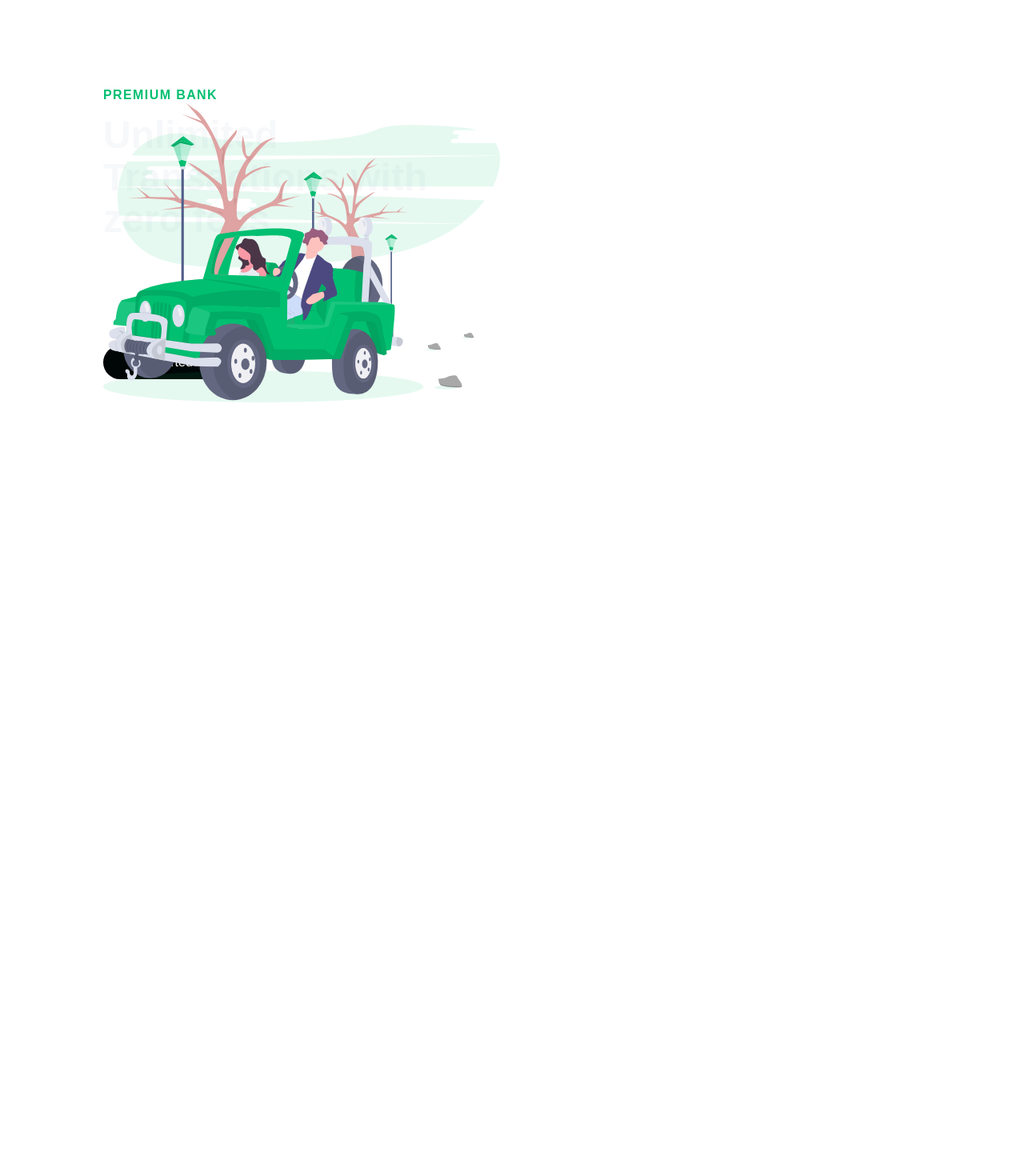
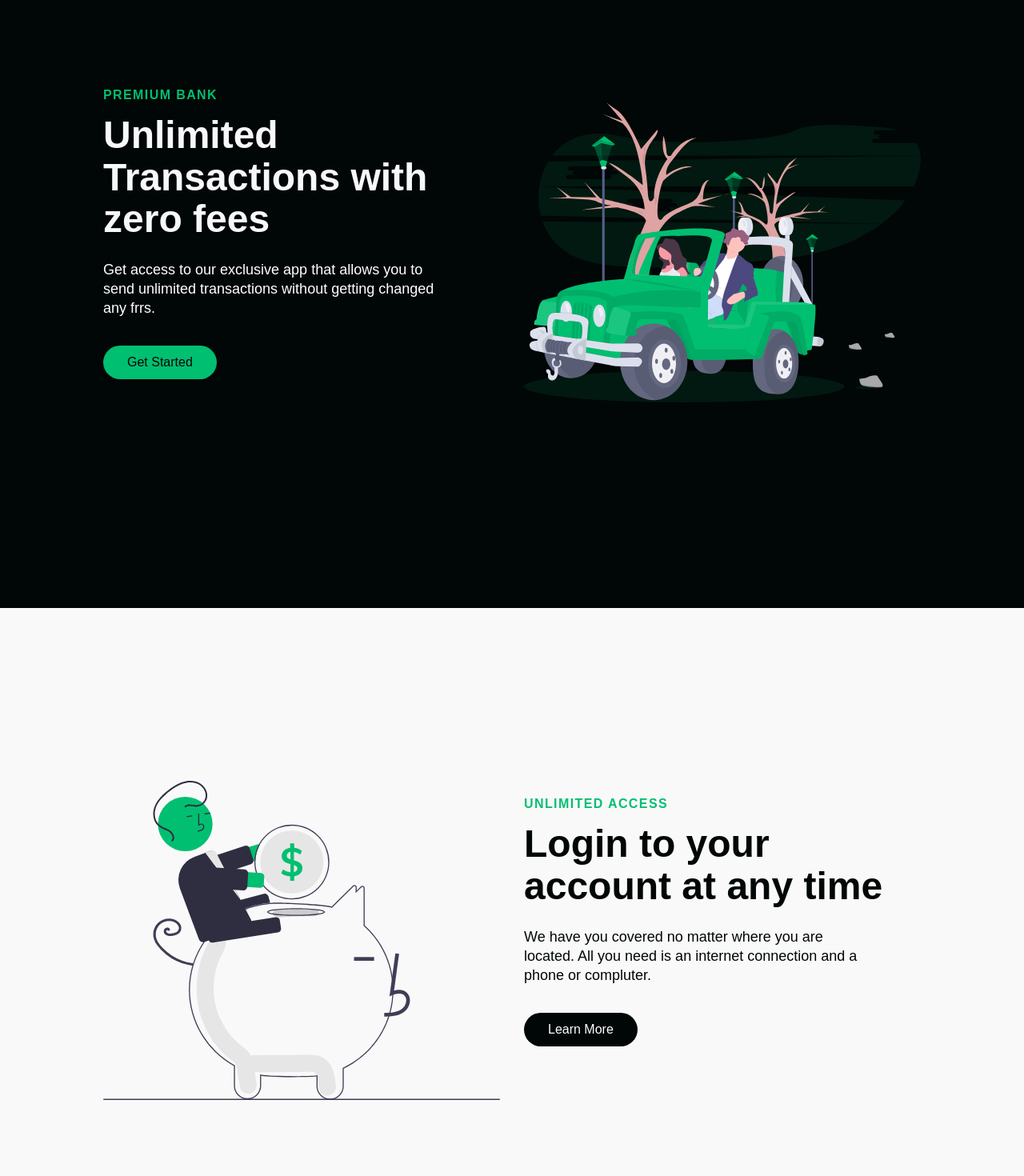
Before and after one commit to izoilj/Responsive_ReactWeb, a React (Create React App) app: page / in a window 1280 px wide. Shown: the part 900-2370 px from the top of the page at 80% size. Before the commit the page ends 1660 px from the top, so only its background shows below. Built offline with nearby package versions, Linux system fonts and the light colour scheme; a web font is replaced by a local one.

Commit message:
Add InfoSection for About Discover Signup pages

```diff
--- a/src/components/InfoSection/Data.js
+++ b/src/components/InfoSection/Data.js
@@ -8,10 +8,46 @@ export const homeObjOne = {
   description:
     "Get access to our exclusive app that allows you to send unlimited transactions without getting changed any frrs.",
   buttonLabel: "Get Started",
-  imgStart: false,
-  img: require("../../assets/images/svg-1.svg"),
+  imgStart: false, //이미지 왼쪽에, true로 바꾸면 이미지가 오른쪽으로 바뀐다
+  img: require("../../assets/images/svg-1.svg"), //실제 화면에 불러와지지 않음....
   alt: "Car",
   dark: true,
   primary: true,
   darkText: false,
 };
+
+export const homeObjTwo = {
+  id: "discover",
+  lightBg: true,
+  lightText: false,
+  lightTextDesc: false,
+  topLine: "Unlimited Access",
+  headline: "Login to your account at any time",
+  description:
+    "We have you covered no matter where you are located. All you need is an internet connection and a phone or compluter.",
+  buttonLabel: "Learn More",
+  imgStart: true,
+  img: require("../../assets/images/svg-2.svg"),
+  alt: "Pig",
+  dark: false,
+  primary: false,
+  darkText: true,
+};
+
+export const homeObjThree = {
+  id: "signup",
+  lightBg: true,
+  lightText: false,
+  lightTextDesc: false,
+  topLine: "Join our Team",
+  headline: "Creating an account is extremely easy",
+  description:
+    "Get everything set up and ready in under 1- minutes. All you need to do is add your information and yo're ready to go.",
+  buttonLabel: "Start Now",
+  imgStart: true,
+  img: require("../../assets/images/svg-3.svg"),
+  alt: "Report",
+  dark: false,
+  primary: false,
+  darkText: true,
+};
--- a/src/components/InfoSection/InfoElements.js
+++ b/src/components/InfoSection/InfoElements.js
@@ -2,7 +2,7 @@ import styled from "styled-components";
 
 export const InfoContainer = styled.div`
   color: #fff;
-  background: ${({ lightBg }) => (lightBg ? "#f9f9f9" : "010606")};
+  background: ${({ lightBg }) => (lightBg ? "#f9f9f9" : "#010606")};
 
   @media screen and (max-width: 768px) {
     padding: 100px 0;
@@ -43,7 +43,7 @@ export const Column1 = styled.div`
 export const Column2 = styled.div`
   margin-bottom: 15px;
   padding: 0 15px;
-  grid-area: col1;
+  grid-area: col2;
 `;
 
 export const TextWrapper = styled.div`
@@ -68,7 +68,7 @@ export const Heading = styled.h1`
   font-size: 48px;
   line-height: 1.1;
   font-weight: 600;
-  color: ${({ lightText }) => (lightText ? "#f7f8fa" : "010606")};
+  color: ${({ lightText }) => (lightText ? "#f7f8fa" : "#010606")};
 
   @media screen and (max-width: 480) {
     font-size: 32px;
--- a/src/components/InfoSection/InfoSection.js
+++ b/src/components/InfoSection/InfoSection.js
@@ -2,6 +2,8 @@ import React from "react";
 // import { Button } from "react-scroll";
 import { Button } from "../ButtonElements";
 import ImgCar from "../../assets/images/svg-1.svg";
+import ImgPig from "../../assets/images/svg-2.svg";
+import ImgReport from "../../assets/images/svg-3.svg";
 
 import {
   BtnWrap,
@@ -18,6 +20,7 @@ import {
   TopLine,
 } from "./InfoElements";
 
+// Data에 있는 img svg파일이 전송이 안되서 직접 소스를 이 페이지에 불러왔음
 const InfoSection = ({
   lightBg,
   id,
@@ -30,6 +33,9 @@ const InfoSection = ({
   buttonLabel,
   img,
   alt,
+  primary,
+  dark,
+  dark2,
 }) => {
   return (
     <>
@@ -42,13 +48,28 @@ const InfoSection = ({
                 <Heading lightText={lightText}>{headline}</Heading>
                 <SubTitle darkText={darkText}>{description}</SubTitle>
                 <BtnWrap>
-                  <Button to="home">{buttonLabel}</Button>
+                  <Button
+                    to="home"
+                    smooth={true}
+                    duration={500}
+                    spy={true}
+                    exact="true"
+                    offset={-80}
+                    primary={primary ? 1 : 0} //1 = true, 0= false
+                    dark={dark ? 1 : 0}
+                    dark2={dark ? 1 : 0}
+                  >
+                    {buttonLabel}
+                  </Button>
                 </BtnWrap>
               </TextWrapper>
             </Column1>
             <Column2>
               <ImgWrap>
-                <Img src={ImgCar} alt={alt} />
+                {/* 원래는 <Img src={img} alt={alt} /> 이고, 이게 불러와져야하지만, 이게 안되었기 때문에 방법 변경. */}
+                {id === "about" && <Img src={ImgCar} alt={alt} />}
+                {id === "discover" && <Img src={ImgPig} alt={alt} />}
+                {id === "signup" && <Img src={ImgReport} alt={alt} />}
               </ImgWrap>
             </Column2>
           </InfoRow>
--- a/src/pages/Home.js
+++ b/src/pages/Home.js
@@ -1,7 +1,11 @@
 import React, { useState } from "react";
 import HeroSection from "../components/HeroSection/HeroSection";
 import InfoSection from "../components/InfoSection/InfoSection";
-import { homeObjOne } from "../components/InfoSection/Data";
+import {
+  homeObjOne,
+  homeObjThree,
+  homeObjTwo,
+} from "../components/InfoSection/Data";
 import Navbar from "../components/Navbar/Navbar";
 import Sidebar from "../components/Sidebar/Sidebar";
 
@@ -21,6 +25,8 @@ const Home = () => {
       <Navbar toggle={toggle} />
       <HeroSection />
       <InfoSection {...homeObjOne} />
+      <InfoSection {...homeObjTwo} />
+      <InfoSection {...homeObjThree} />
     </>
   );
 };
```
Also changed, not shown: src/assets/images/svg-2.svg (added), src/assets/images/svg-3.svg (renamed from src/assets/images/svg2.svg).
